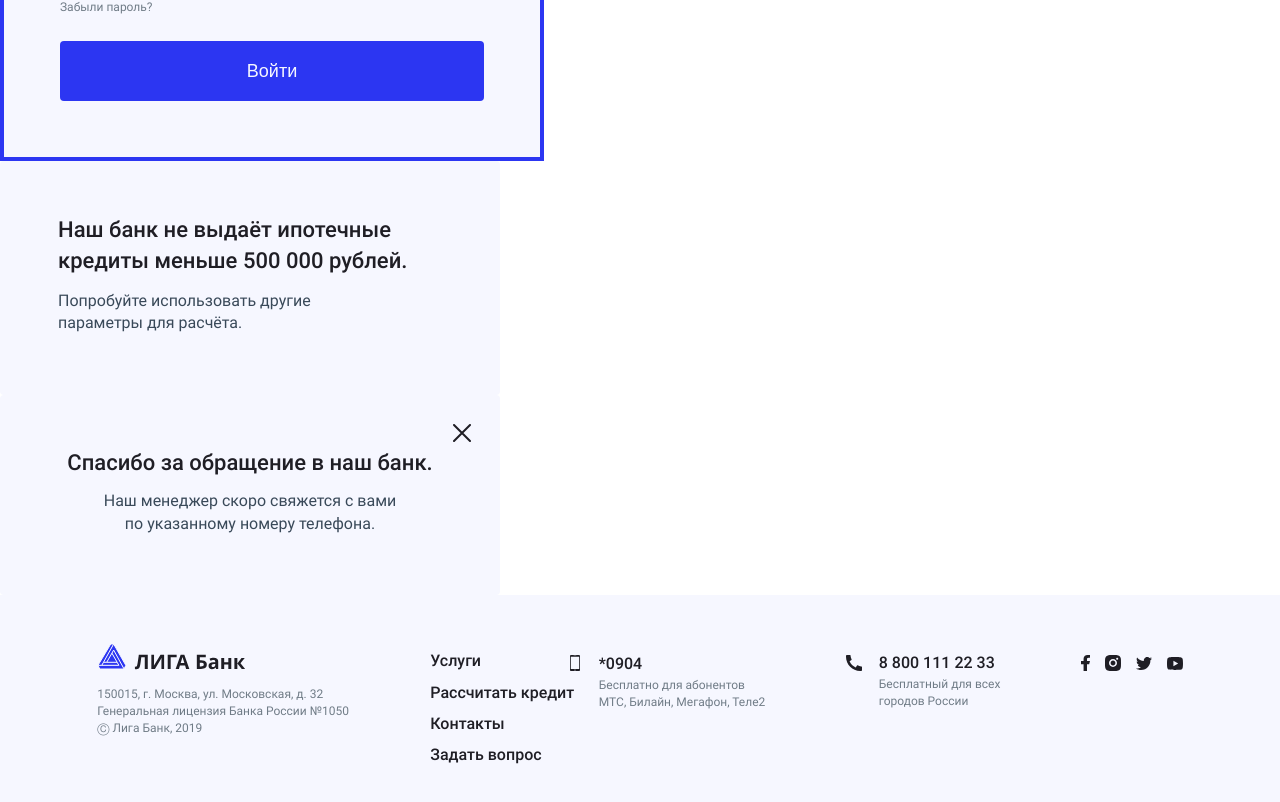
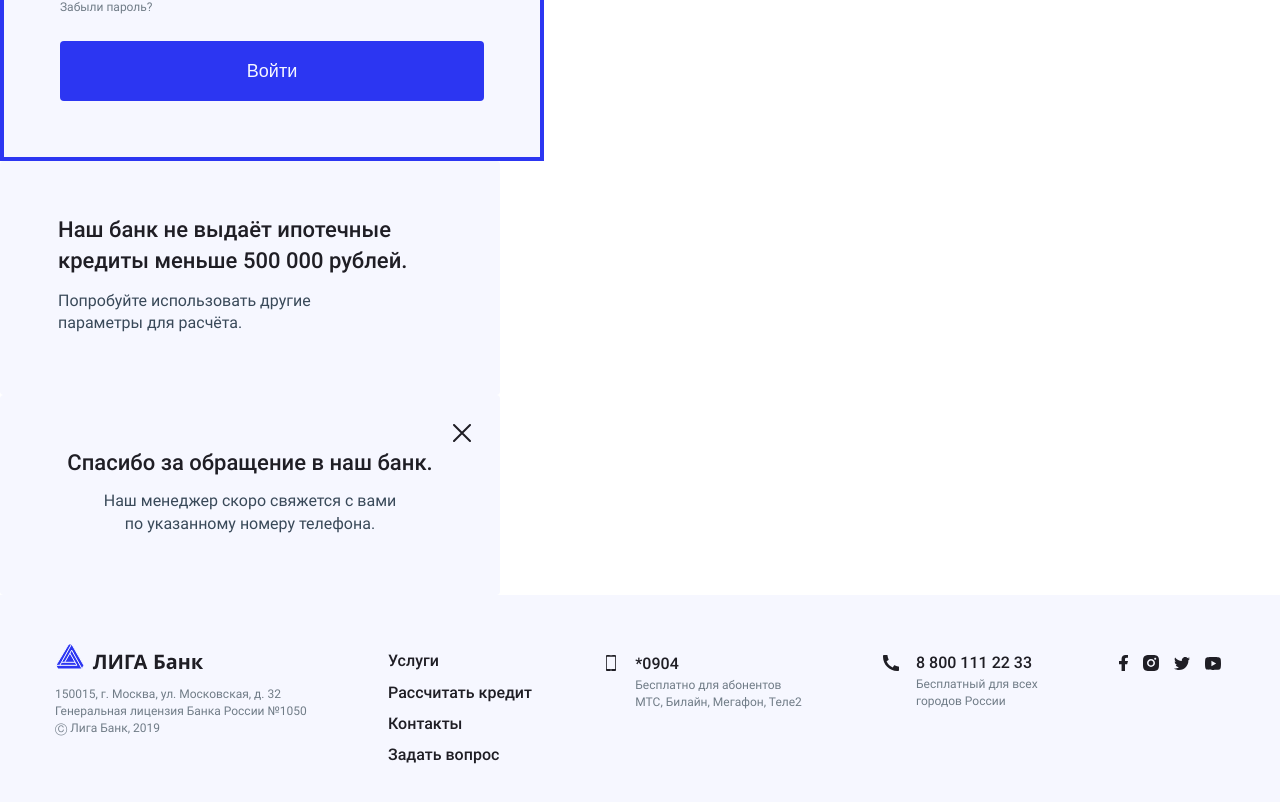
Before and after one commit to geoniced/liga-bank, a React (Create React App) app: page / in a window 1280 px wide. Shown: the part 3850-4652 px from the top of the page. Built offline with nearby package versions, Linux system fonts and the light colour scheme.

Commit message:
Делает плюс-минус резиновый футер для десктопа

```diff
--- a/src/scss/contacts-navigation.scss
+++ b/src/scss/contacts-navigation.scss
@@ -29,7 +29,7 @@
 }
 
 .contacts-navigation__site-navigation {
-  margin-left: 81px;
+  margin-left: 81px / 477px * 100%;
   padding-top: 7px;
 }
 
--- a/src/scss/page-footer.scss
+++ b/src/scss/page-footer.scss
@@ -14,18 +14,20 @@
   padding-bottom: 60px;
 }
 
-.page-footer__contacts-navigation,
-.page-footer__phone-contacts {
-  margin-right: 80px;
+.page-footer__contacts-navigation {
+  margin-right: 80px / $desktop-threshold * 100%;
 }
 
 .page-footer__phones-and-socials {
+  flex-grow: 1;
+
   display: flex;
   align-items: flex-start;
 }
 
 .page-footer__phone-contacts {
   position: relative;
+  margin-right: 80px / 613px * 100%;
 
   &--mobile {
     width: 196px;
@@ -76,6 +78,14 @@
   padding-top: 12px;
 }
 
+@media (min-width: $desktop-threshold) {
+  .page-footer__wrapper {
+    padding-right: 0;
+    padding-left: 0;
+  }
+}
+
+
 @media (max-width: $tablet-max-width) {
   .page-footer__wrapper {
     // TODO: move to mixin centered layout
```
